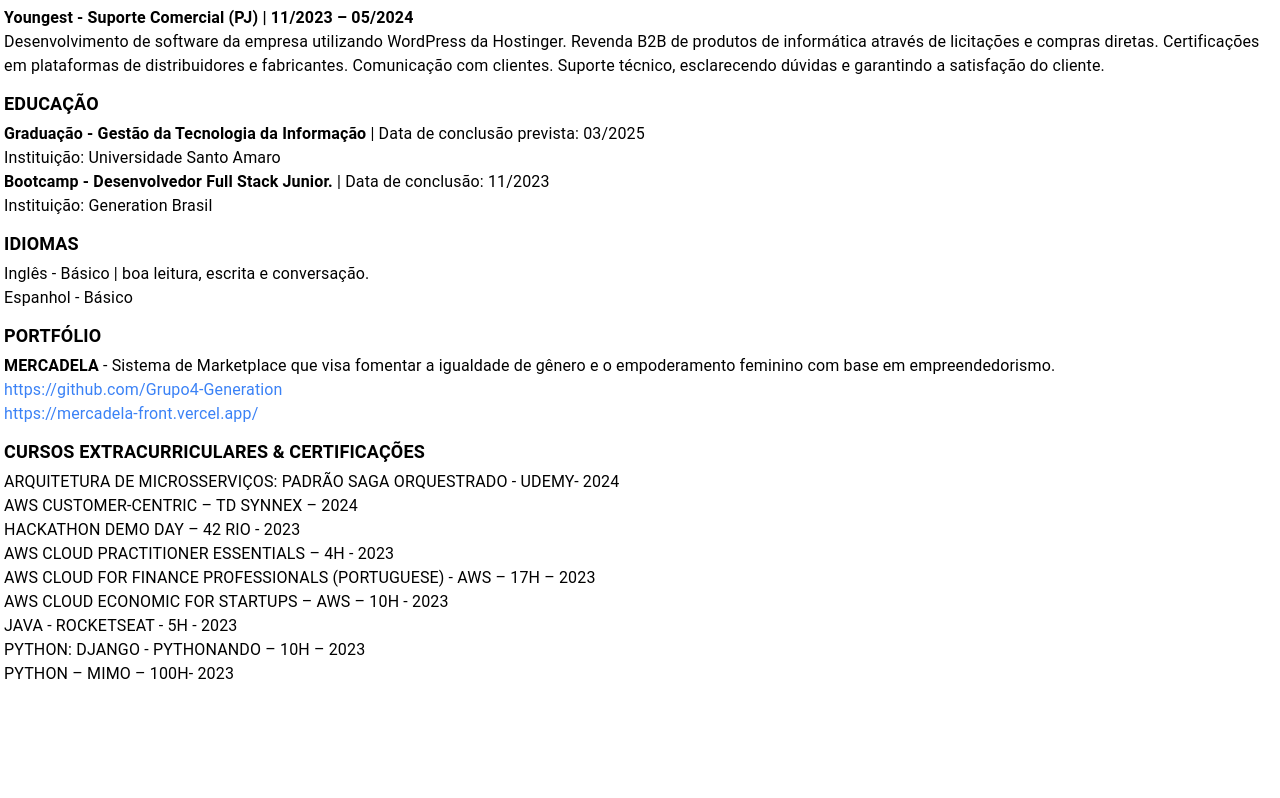
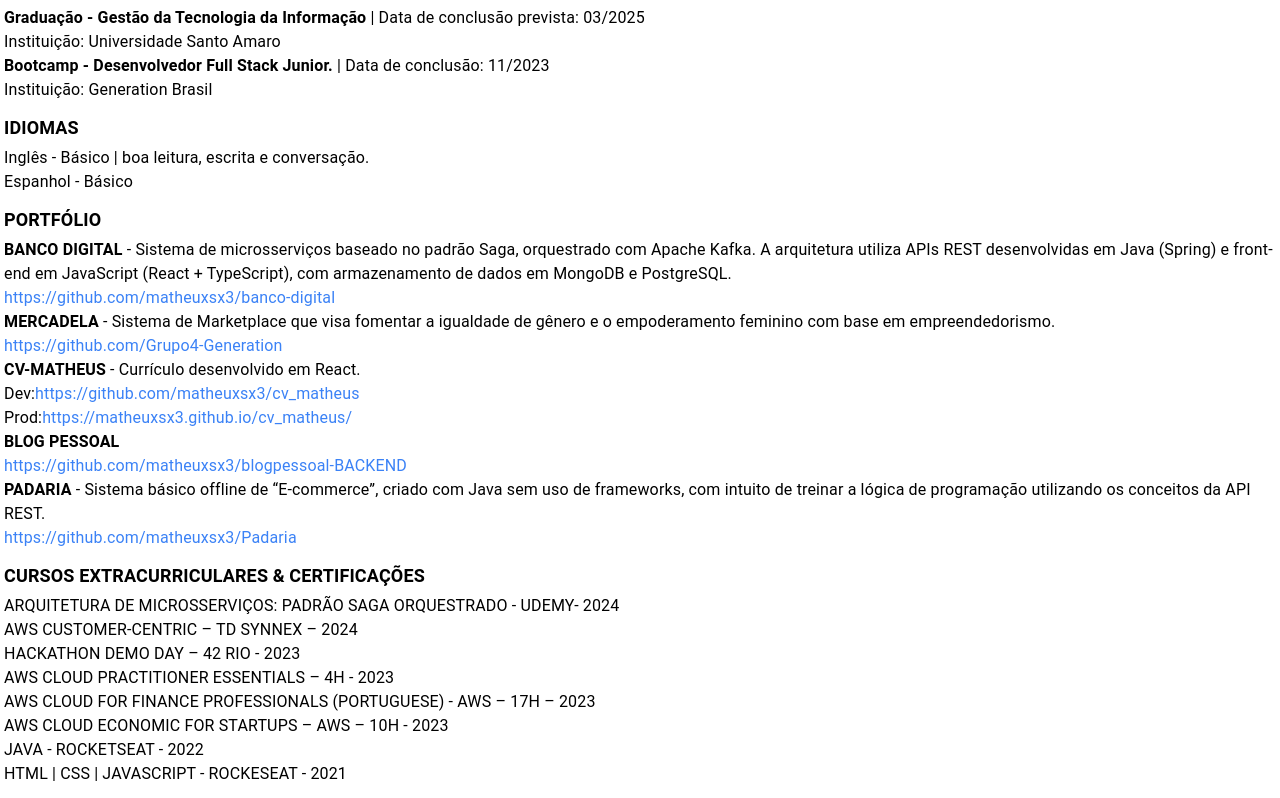
Before and after one commit to matheuxsx3/cv_matheus, a React (Vite) app: page / in a window 1280 px wide. Shown: the part 614-1412 px from the top of the page. Before the commit the page ends 1312 px from the top, so only its background shows below. Built offline with nearby package versions, Linux system fonts and the light colour scheme.

Commit message:
Refactor image source and layout in AboutMe component

```diff
--- a/src/components/aboutMe/AboutMe.tsx
+++ b/src/components/aboutMe/AboutMe.tsx
@@ -1,7 +1,9 @@
 export default function AboutMe() {
   return (
-    <div className="flex mx-1 mt-28 w-full">
-      <div className="flex flex-col ">
+    <div className="flex flex-col mx-1 mt-28 w-full">
+      {/* Seção de informações pessoais e imagem lado a lado */}
+      <div className="flex mb-3">
+        {/* Coluna da esquerda - Informações textuais */}
         <div className="flex-1">
           <h2 className="text-xl font-bold mb-1">MATHEUS PEREIRA DA SILVA</h2>
           <p className="text-base mb-3">
@@ -37,17 +39,20 @@ export default function AboutMe() {
               https://www.linkedin.com/in/matheus-ps-dev/
             </a>
           </p>
-          <div>
+        </div>
+
+        {/* Coluna da direita - Imagem */}
         <div className="w-1/3 flex items-center justify-center">
           <img
             className="w-32 h-32 rounded-full"
             src="https://github.com/matheuxsx3/cv_matheus/blob/main/conteudo/matheus.jpeg?raw=true"
-                alt="Matheus Pereira da Silva"
+            alt="image of Matheus Pereira da Silva"
           />
         </div>
       </div>
-        </div>
 
+      {/* Conteúdo restante organizado em uma coluna */}
+      <div className="flex flex-col">
         <div className="mb-3">
           <h3 className="text-lg font-semibold mb-1">OBJETIVO PROFISSIONAL</h3>
           <p className="text-base">
@@ -111,6 +116,24 @@ export default function AboutMe() {
 
         <div className="mb-3">
           <h3 className="text-lg font-semibold mb-1">PORTFÓLIO</h3>
+          <div>
+            <p>
+              <strong>BANCO DIGITAL</strong> - Sistema de microsserviços baseado
+              no padrão Saga, orquestrado com Apache Kafka. A arquitetura
+              utiliza APIs REST desenvolvidas em Java (Spring) e front-end em
+              JavaScript (React + TypeScript), com armazenamento de dados em
+              MongoDB e PostgreSQL.
+            </p>
+            <a
+              href="https://github.com/matheuxsx3/banco-digital"
+              target="_blank"
+              rel="noopener noreferrer"
+              className="text-blue-500 hover:underline"
+            >
+              https://github.com/matheuxsx3/banco-digital
+            </a>
+          </div>
+          <div>
             <p className="text-base">
               <strong>MERCADELA</strong> - Sistema de Marketplace que visa
               fomentar a igualdade de gênero e o empoderamento feminino com base
@@ -124,16 +147,64 @@ export default function AboutMe() {
               >
                 https://github.com/Grupo4-Generation
               </a>
-            <br />
+            </p>
+          </div>
+          <div className="text-base">
+            <p>
+              <strong>CV-MATHEUS</strong> - Currículo desenvolvido em React.
+            </p>
+            <p>
+              Dev:
               <a
-              href="https://mercadela-front.vercel.app/"
+                href="https://github.com/matheuxsx3/cv_matheus"
                 target="_blank"
                 rel="noopener noreferrer"
                 className="text-blue-500 hover:underline"
               >
-              https://mercadela-front.vercel.app/
+                https://github.com/matheuxsx3/cv_matheus
               </a>
             </p>
+            <p>
+              Prod:
+              <a
+                href="https://matheuxsx3.github.io/cv_matheus/"
+                target="_blank"
+                rel="noopener noreferrer"
+                className="text-blue-500 hover:underline"
+              >
+                https://matheuxsx3.github.io/cv_matheus/
+              </a>
+            </p>
+          </div>
+          <div>
+            <p className="text-base">
+              <strong>BLOG PESSOAL</strong>
+              <br />
+              <a
+                href="https://github.com/matheuxsx3/blogpessoal-BACKEND"
+                target="_blank"
+                rel="noopener noreferrer"
+                className="text-blue-500 hover:underline"
+              >
+                https://github.com/matheuxsx3/blogpessoal-BACKEND
+              </a>
+            </p>
+          </div>
+          <div>
+            <p>
+              <strong>PADARIA</strong> - Sistema básico offline de “E-commerce”,
+              criado com Java sem uso de frameworks, com intuito de treinar a
+              lógica de programação utilizando os conceitos da API REST.
+            </p>
+            <a
+              href="https://github.com/matheuxsx3/Padaria"
+              target="_blank"
+              rel="noopener noreferrer"
+              className="text-blue-500 hover:underline"
+            >
+              https://github.com/matheuxsx3/Padaria
+            </a>
+          </div>
         </div>
 
         <div className="mb-3">
@@ -153,11 +224,9 @@ export default function AboutMe() {
             <br />
             AWS CLOUD ECONOMIC FOR STARTUPS – AWS – 10H - 2023
             <br />
-            JAVA - ROCKETSEAT - 5H - 2023
+            JAVA - ROCKETSEAT - 2022
             <br />
-            PYTHON: DJANGO - PYTHONANDO – 10H – 2023
-            <br />
-            PYTHON – MIMO – 100H- 2023
+            HTML | CSS | JAVASCRIPT - ROCKESEAT - 2021
           </p>
         </div>
       </div>
```
Lines whose indentation alone changed are shown as unchanged.
